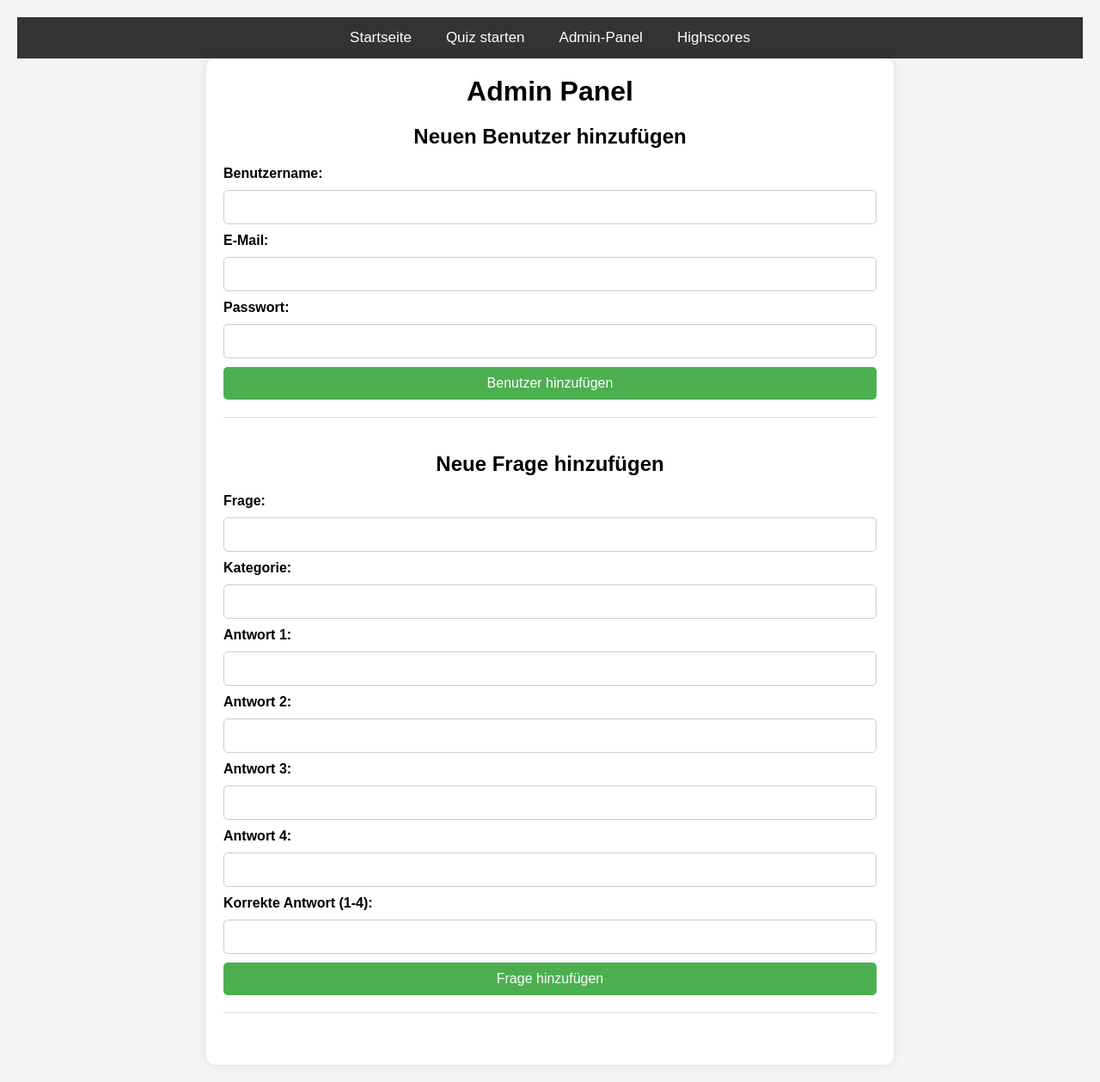
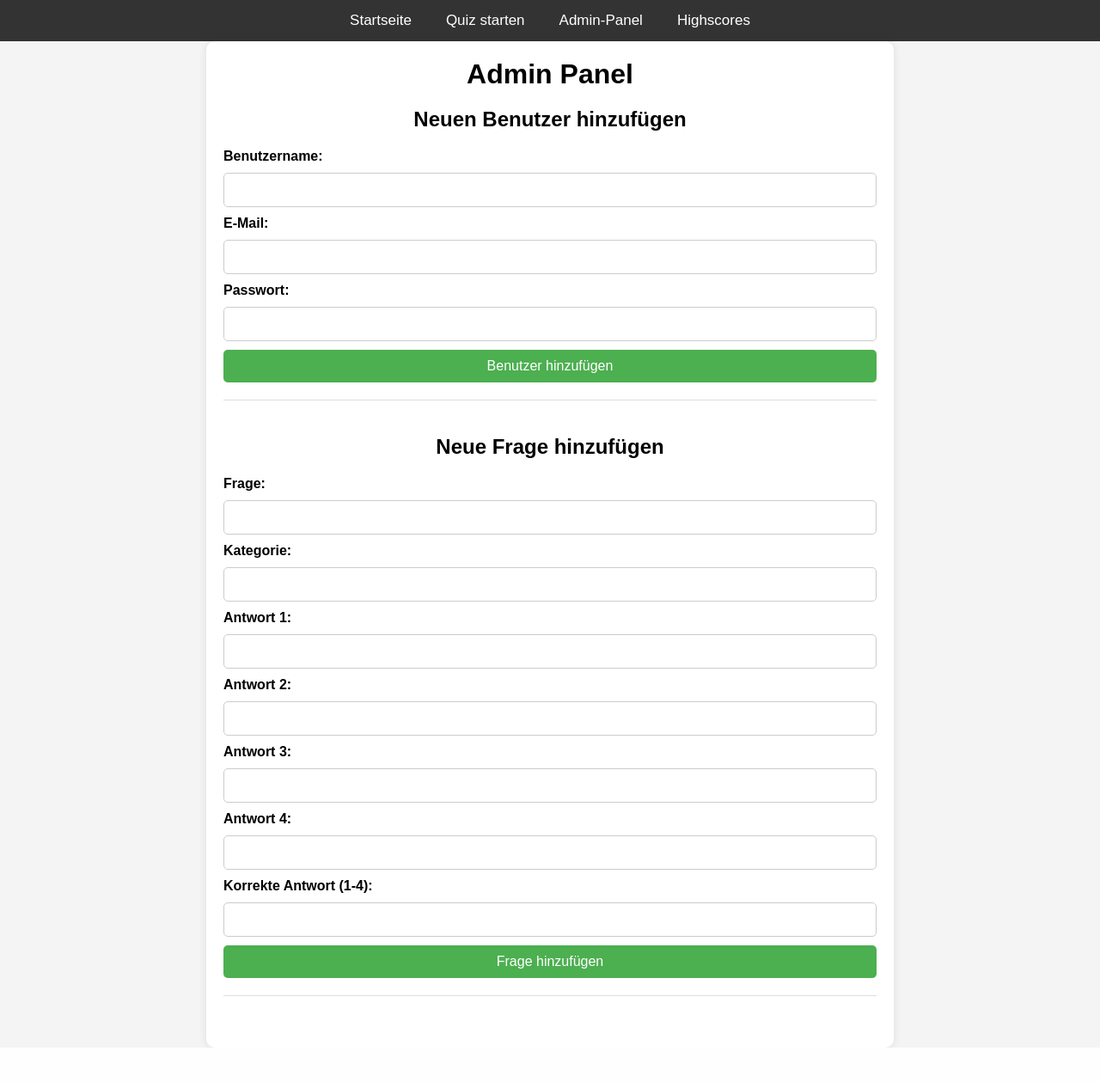
Before and after one commit to chris738/Quizzgame, a PHP site: page /admin.html in a window 1280 px wide. Shown: the whole page at 86% size. After the commit the page ends 1219 px from the top, so only its background shows below. Run offline with PHP 8.4, Linux system fonts and the light colour scheme.

Commit message:
navbar gefixt

```diff
--- a/html/css/admin.css
+++ b/html/css/admin.css
@@ -8,7 +8,7 @@
   body {
     font-family: Arial, sans-serif;
     background: #f4f4f4;
-    padding: 20px;
+    padding: 0px;
   }
 
   /* Container des Admin-Panels */
--- a/html/css/highscore.css
+++ b/html/css/highscore.css
@@ -8,7 +8,7 @@
   body {
     font-family: Arial, sans-serif;
     background: #f4f4f4;
-    padding: 20px;
+    padding: 0px;
   }
 
   /* Container für Highscore-Seite */
```
